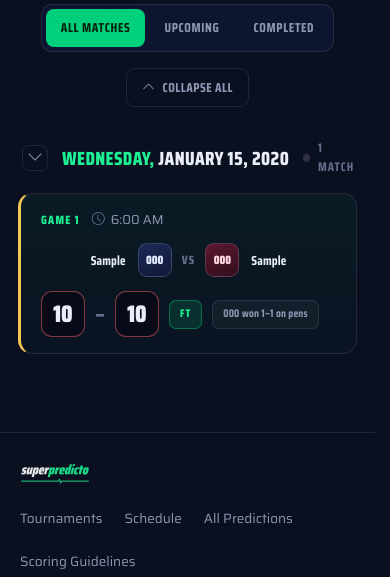
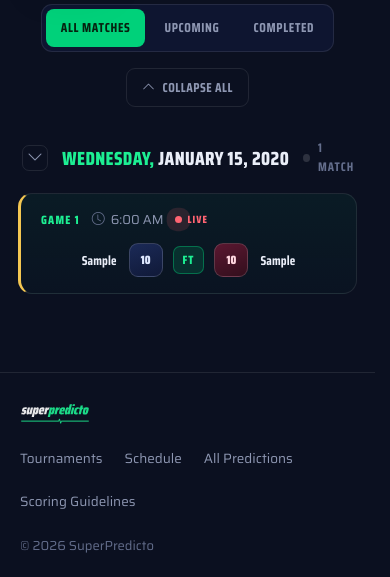
Before and after one commit to theswapmeat/superpredicto, a Flask app: page /schedule in a window 390 px wide. Shown: the part 397-974 px from the top of the page. After the commit the page ends 950 px from the top, so only its background shows below. Run offline with Flask 3, Linux system fonts and the light colour scheme; tables that the repository leaves empty hold one stand-in row (values such as "Sample post").

Commit message:
Streamline /schedule match cards on mobile
On phones (<=720px) the separate score row was left-pinned and looked
off-centre. Move the score into the team badges, turn the middle "VS"
into a status label (FT / HT / PENS / vs), and surface a live pulse
beside the kickoff time — then hide the old score row entirely. The
card now reads as one centred line, e.g. "Mexico [2]  FT  [0] S.Africa".

PENS is detected from the already-stored pen columns (no migration);
extra time has no persisted phase so it shows as "vs" (still flagged
live by the time-pulse). All gated to <=720px via new schedule-only
classes — desktop/tablet and the shared components.css are untouched.

Co-Authored-By: Claude Opus 4.8 <noreply@anthropic.com>

```diff
--- a/client/static/css/pages/schedule.css
+++ b/client/static/css/pages/schedule.css
@@ -28,6 +28,17 @@
 .tag.livenow .dot { width:7px; height:7px; border-radius:50%; background:#ff6472; box-shadow:0 0 0 0 rgba(255,100,114,.6); animation:livepulse 1.5s ease-out infinite; }
 .game.live .sbox { border-color:rgba(255,100,114,.5); }
 
+/* Mobile-only match-row bits: the score shown inside the team badge, the middle
+   status label (FT/HT/PENS/vs), and a live pulse beside the time. Hidden by
+   default; the ≤720px block reveals them, so desktop/tablet are unchanged. */
+.bdg-score, .vsv-mob, .live-pip { display:none; }
+.vsv-mob { font-family:"Saira Condensed",sans-serif; font-weight:800; font-size:12px; letter-spacing:.08em; text-transform:uppercase; align-items:center; padding:4px 9px; border-radius:7px; color:var(--muted-2); }
+.vsv-mob.is-ft { background:var(--em-dim); color:var(--emb); border:1px solid rgba(0,209,122,.4); }
+.vsv-mob.is-ht { background:rgba(255,100,114,.14); color:#ff6472; border:1px solid rgba(255,100,114,.45); }
+.vsv-mob.is-pens { background:rgba(244,199,82,.14); color:var(--gold); border:1px solid rgba(244,199,82,.4); }
+.live-pip { gap:5px; align-items:center; font-family:"Saira Condensed",sans-serif; font-weight:800; font-size:10.5px; letter-spacing:.1em; text-transform:uppercase; color:#ff6472; }
+.live-pip .dot { width:7px; height:7px; border-radius:50%; background:#ff6472; box-shadow:0 0 0 0 rgba(255,100,114,.6); animation:livepulse 1.5s ease-out infinite; }
+
 #sched-main { padding-bottom:60px; }
 
 @media (max-width:720px) {
@@ -37,7 +48,15 @@
   .g-meta { flex-direction:row; align-items:center; gap:12px; }
   .g-match { justify-content:center; }
   .tname { font-size:14.5px; max-width:90px; }
-  .g-result { justify-content:flex-start; }
+  /* Score now lives in the team badge; drop the separate (off-centre) score row. */
+  .g-result { display:none; }
+  /* Swap badge code → score for games that have one; keep code for upcoming. */
+  .game.completed .bdg-code, .game.live .bdg-code { display:none; }
+  .game.completed .bdg-score, .game.live .bdg-score { display:inline; }
+  /* Middle: VS → FT/HT/PENS/vs. Live pulse moves up beside the time. */
+  .vsv { display:none; }
+  .vsv-mob { display:inline-flex; }
+  .game.live .live-pip { display:inline-flex; }
   .toolbar { justify-content:center; }
 }
 @media (max-width:400px) {
--- a/client/templates/schedule.html
+++ b/client/templates/schedule.html
@@ -44,21 +44,36 @@
     {% for game in games %}
     {% set completed = game.is_completed %}
     {% set live = game.is_live %}
+    {# Mobile-only middle label: FT / PENS / HT / vs. PENS uses the already-stored
+       pen columns (no migration); extra time has no persisted phase so it falls
+       through to vs (still flagged live by the time-pulse). #}
+    {% if completed %}{% set mstatus, mcls = 'FT', 'is-ft' %}
+    {% elif game.home_team_pens is not none %}{% set mstatus, mcls = 'PENS', 'is-pens' %}
+    {% elif game.status == 'PAUSED' %}{% set mstatus, mcls = 'HT', 'is-ht' %}
+    {% else %}{% set mstatus, mcls = 'vs', '' %}{% endif %}
     <div class="game-item game{% if completed %} completed{% endif %}{% if live %} live{% endif %}"
          id="game-{{ game.id }}" data-utc="{{ game.kickoff_utc().isoformat() }}"
          data-completed="{{ 1 if completed else 0 }}" data-live="{{ 1 if live else 0 }}">
       <div class="g-meta">
         <span class="g-no">Game {{ game.game_number }}</span>
         <span class="g-time"><i class="bi bi-clock"></i><span class="gt" data-utc="{{ game.kickoff_utc().isoformat() }}">{{ game.time_of_game.strftime('%I:%M %p') }}</span></span>
+        <span class="live-pip"><span class="dot"></span>Live</span>
       </div>
       <div class="g-match">
         <div class="side home">
           <span class="tname">{{ game.home_team }}</span>
-          <span class="tbadge home">{{ game.home_team_code or game.home_team[:3]|upper }}</span>
+          <span class="tbadge home">
+            <span class="bdg-code">{{ game.home_team_code or game.home_team[:3]|upper }}</span>
+            <span class="bdg-score">{{ game.home_team_score if game.home_team_score is not none else 0 }}</span>
+          </span>
         </div>
         <span class="vsv">VS</span>
+        <span class="vsv-mob {{ mcls }}">{{ mstatus }}</span>
         <div class="side away">
-          <span class="tbadge away">{{ game.away_team_code or game.away_team[:3]|upper }}</span>
+          <span class="tbadge away">
+            <span class="bdg-code">{{ game.away_team_code or game.away_team[:3]|upper }}</span>
+            <span class="bdg-score">{{ game.away_team_score if game.away_team_score is not none else 0 }}</span>
+          </span>
           <span class="tname">{{ game.away_team }}</span>
         </div>
       </div>
```
